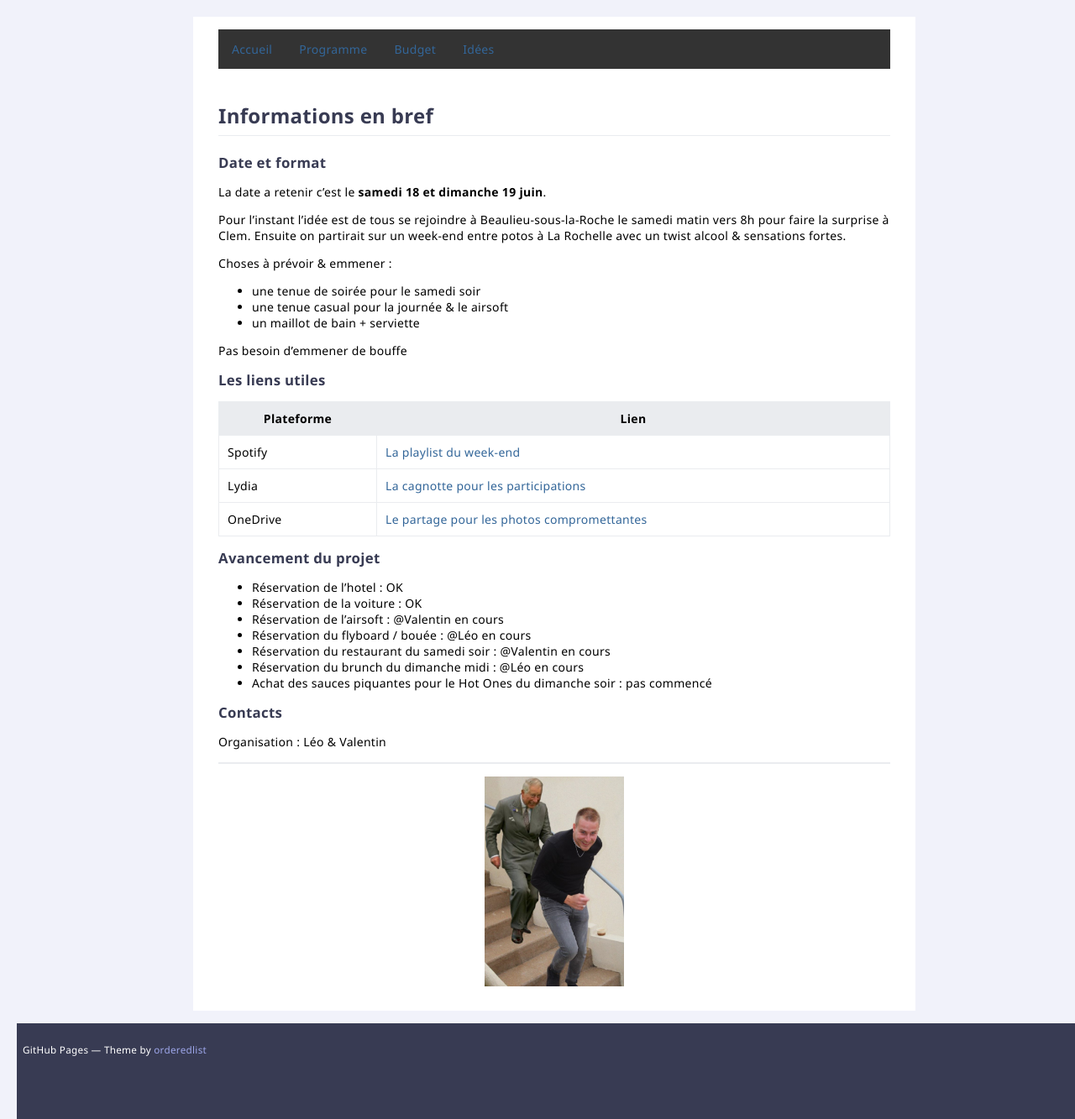
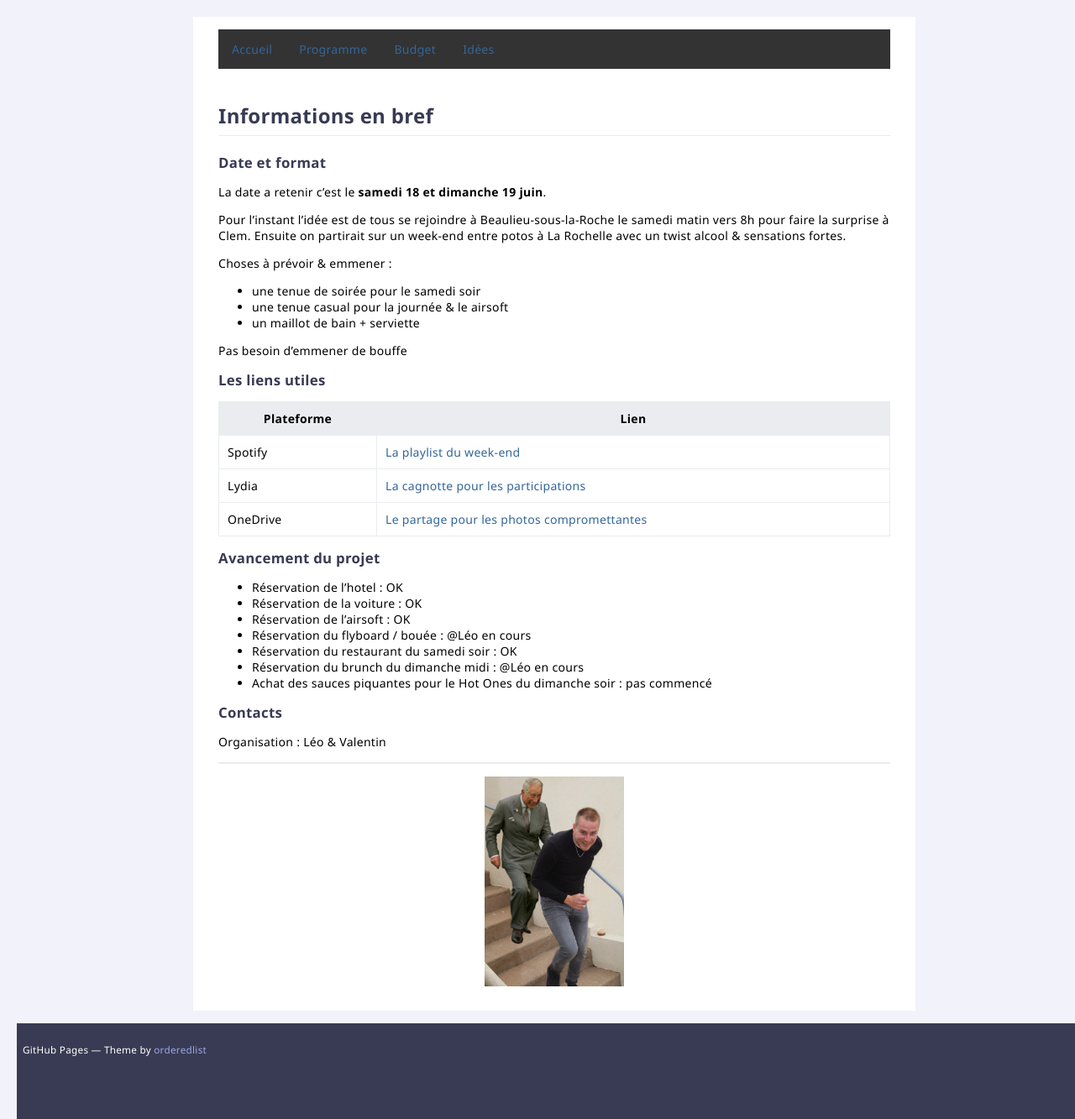
Before and after one commit to leobouard/leobouard.github.io, a Jekyll site: the page built from evg/index.md, in a window 1280 px wide. Shown: the whole page at 84% size. Built offline with Jekyll 4.4.1, drawn with Linux system fonts in a browser that asks for light colours; our own code applies the rules of GitHub Pages for plain Markdown files.

Commit message:
Update index.md

```diff
--- a/evg/index.md
+++ b/evg/index.md
@@ -32,9 +32,9 @@ OneDrive | [Le partage pour les photos compromettantes](https://1drv.ms/u/s!Amiq
 
 - Réservation de l'hotel : OK
 - Réservation de la voiture : OK
-- Réservation de l'airsoft : @Valentin en cours
+- Réservation de l'airsoft : OK
 - Réservation du flyboard / bouée : @Léo en cours
-- Réservation du restaurant du samedi soir : @Valentin en cours
+- Réservation du restaurant du samedi soir : OK
 - Réservation du brunch du dimanche midi : @Léo en cours
 - Achat des sauces piquantes pour le Hot Ones du dimanche soir : pas commencé
 
```
